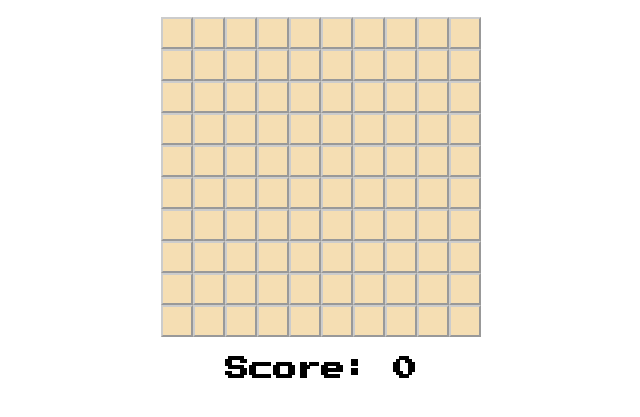
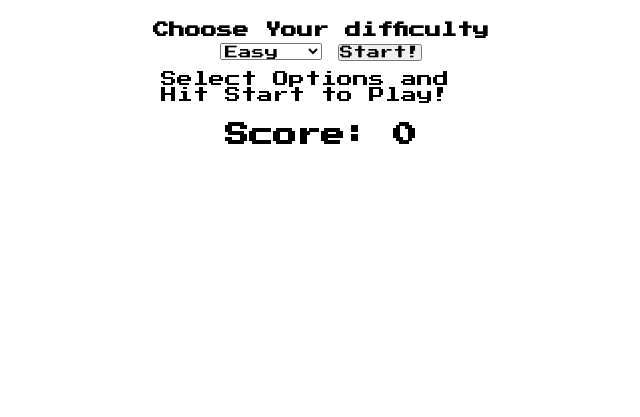
Before and after one commit to jase-k/DojoSweeper, a plain HTML site: page index.html in a window 1280 px wide. Shown: the part 47-464 px from the top of the page, without its empty margins (319-959 px from the left). Drawn offline with Linux system fonts and the light colour scheme.

Commit message:
Added difficulty  Settings

```diff
--- a/game.css
+++ b/game.css
@@ -10,6 +10,25 @@ h2 {
     text-align: center;
     margin: 20px 0;
 }
+
+h4 {
+    text-align: center;
+    font: 0.8em;
+    margin: 5px 0;
+    width: 100%;
+}
+
+#startOptions {
+    display: flex;
+    flex-wrap: wrap;
+    justify-content: center;
+    margin: 10px 0;
+}
+
+.hide{
+    display: none;
+}
+
 
 #the-dojo {
     width: 320px;
--- a/game.js
+++ b/game.js
@@ -33,8 +33,7 @@ function createGrid(num){ //add num variable to recreate difficulty.
   }
 }
 
-//runs the function to add the ninjas in the grid.
-createGrid(numOfNinjas);
+
 
 function changeGrid(){
   var x = createNinja();
@@ -158,19 +157,40 @@ function search(i, j, element, table) {
   }
 }
 
-
-// BONUS CHALLENGES
-// 1. draw the number onto the button instead of alerting it
-// 2. at the start randomly place 10 ninjas into theDojo with at most 1 on each spot
-// 3. if you click on a ninja you must restart the game
-
-
 // start the game
 // message to greet a user of the game
 var style="color:cyan;font-size:1.5rem;font-weight:bold;";
 console.log("%c" + "IF YOU ARE A DOJO STUDENT...", style);
 console.log("%c" + "GOOD LUCK THIS IS A CHALLENGE!", style);
-// shows the dojo for debugging purposes
-console.table(randomDojo);
-// adds the rows of buttons into <div id="the-dojo"></div>
-dojoDiv.innerHTML = render(randomDojo);
+
+
+//Starts Game:
+function startGame(){
+  var difficulty = document.querySelector('#difficulty').value
+  console.log("Difficulty Level Chosen: " +difficulty)
+  //Change Columns and rows based on user input
+
+  //Renders Game Board based on Options Selected by User
+  //Create Array of 0's based on the Columns and Rows
+
+  //Change amount of squares to ninjas based on difficulty
+  if(difficulty == 'easy'){
+    numOfNinjas = Math.round((rows * columns)*.10)
+  }
+  else if(difficulty == 'Novice'){
+    numOfNinjas = Math.round((rows * columns)*.20)
+  }
+  else{
+    numOfNinjas = Math.round((rows * columns)*.30)
+  }
+  //runs the function to add the ninjas in the grid.
+  createGrid(numOfNinjas);
+  // adds the rows of buttons into <div id="the-dojo"></div>
+  dojoDiv.innerHTML = render(randomDojo);
+
+  //Removes Start Options from HTML
+  document.querySelector('#startOptions').remove()
+
+  // shows the dojo for debugging purposes
+  console.table(randomDojo);
+}
--- a/index.html
+++ b/index.html
@@ -7,8 +7,21 @@
     <link rel="stylesheet" href="game.css">
 </head>
 <body>
-    <h2>Dojo Sweeper<h2>
-    <div id="the-dojo">still loading... there may be an error</div>
+    <h2>Dojo Sweeper</h2>
+    <div id="startOptions">
+        <h4>Choose Your difficulty</h4>
+        <div id="options">
+            <select name="difficulty" id="difficulty">
+                <option value="easy">Easy</option>
+                <option value="Novice">Novice</option>
+                <option value="Hard">Hard</option>
+            </select>
+            <button onclick="startGame()" id="start">Start!</button>
+
+        </div>
+    </div>
+    <h4 class="hide">Timer: <span id="time">0:00</span></h4>
+    <div id="the-dojo">Select Options and Hit Start to Play!</div>
     <h2 class="scorboard">Score: <span class="score">0</span></h2>
     <script src="game.js"></script>
 </body>
```
